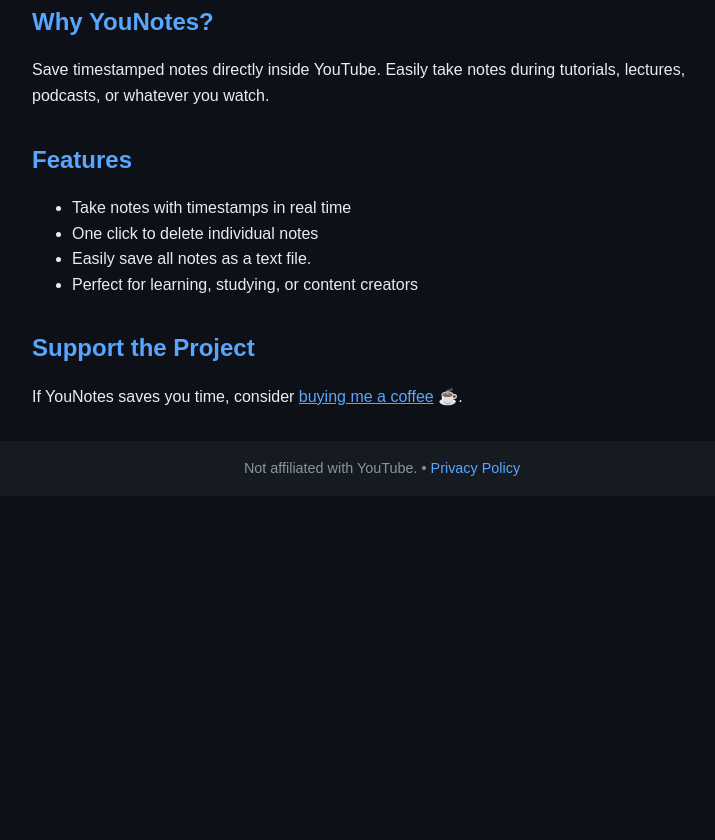
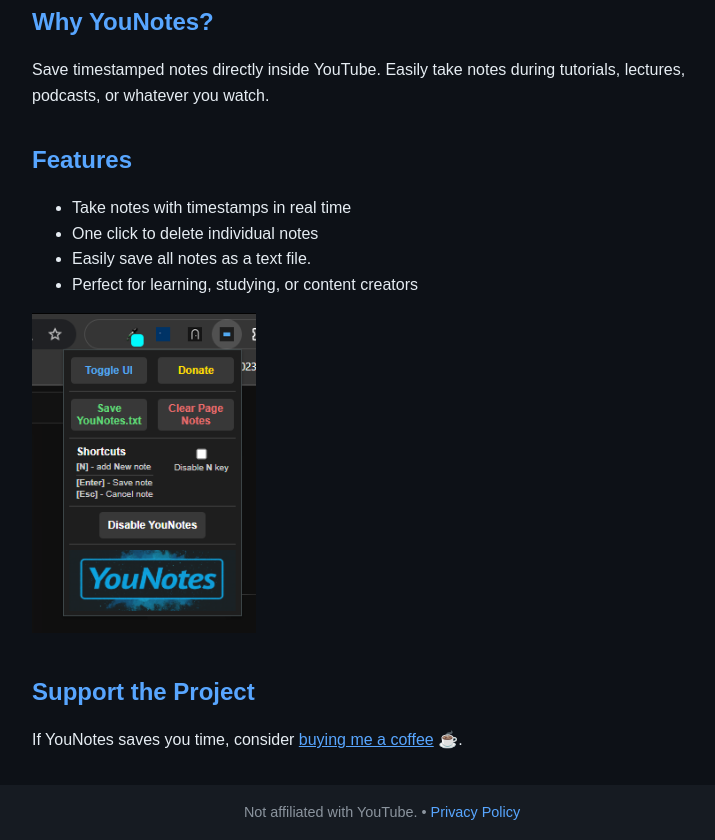
Before and after one commit to wearypenguin/younotes, a plain HTML site: page index.html in a window 1280 px wide. Shown: the part 775-1615 px from the top of the page, without its empty margins (258-973 px from the left). Before the commit the page ends 1271 px from the top, so only its background shows below. Drawn offline with Linux system fonts and the light colour scheme.

Commit message:
Update index.html

```diff
--- a/index.html
+++ b/index.html
@@ -38,6 +38,7 @@
         <li>Easily save all notes as a text file.</li>
         <li>Perfect for learning, studying, or content creators</li>
       </ul>
+      <img class="example-img" src="YouNotesSnap1.png">
     </section>
 
     <section>
```
